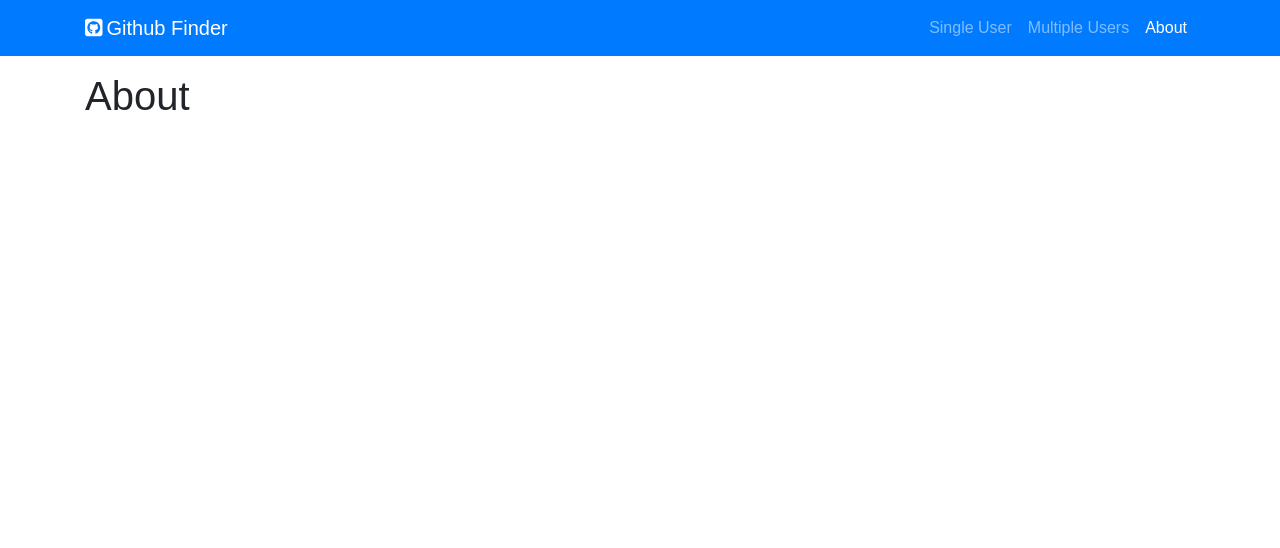
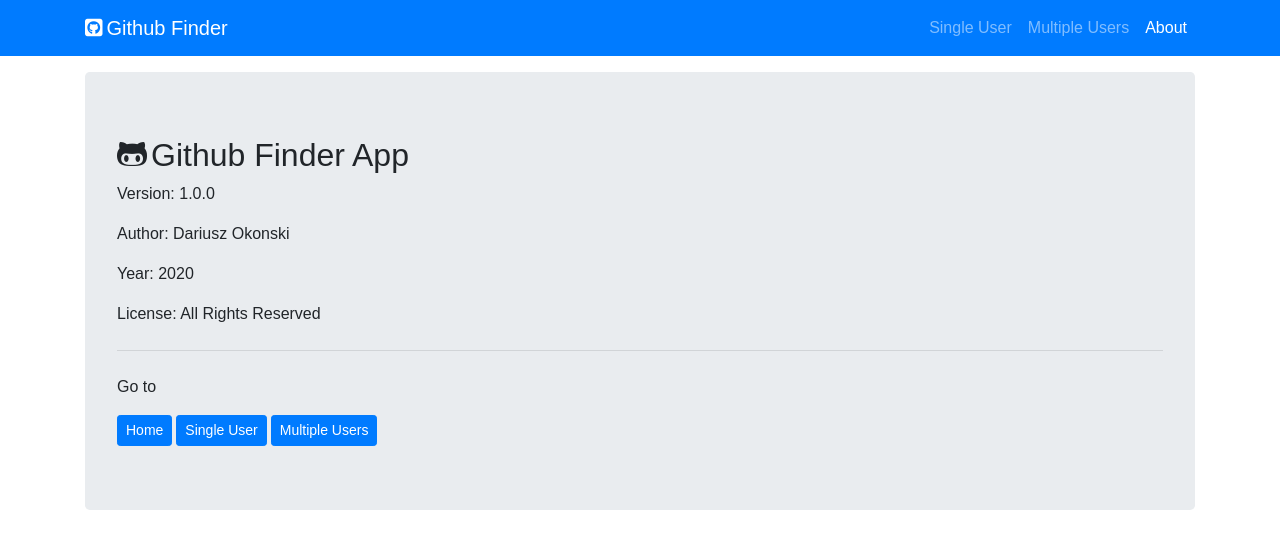
Before and after one commit to DariuszOkonski/react-github-finder, a React (Create React App) app: page /about in a window 1280 px wide. Shown: the top 548 px of the page. Built offline with nearby package versions, Linux system fonts and the light colour scheme.

Commit message:
replace render to component About at route /about

```diff
--- a/src/App.jsx
+++ b/src/App.jsx
@@ -3,6 +3,7 @@
 import Navigation from './Navigation/Navigation';
 import { BrowserRouter, Switch, Route } from 'react-router-dom';
 import Home from './Home/Home';
+import About from './About/About';
 
 function App() {
   return (
@@ -15,7 +16,7 @@
             <Route exact path='/' component={Home} />
             <Route exact path='/single-user' render={() => <h1>Single User</h1>} />
             <Route exact path='/multiple-users' render={() => <h1>Multiple Users</h1>} />
-            <Route exact path='/about' render={() => <h1>About</h1>} />
+            <Route exact path='/about' component={About} />
             <Route render={() => <h1>ERROR</h1>} />
           </Switch>
 
```
